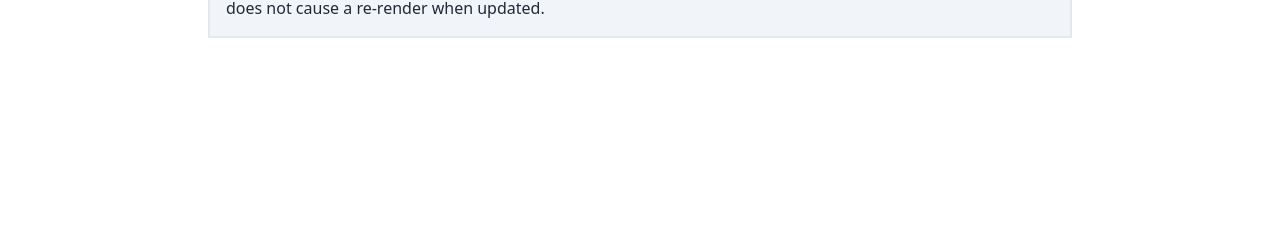
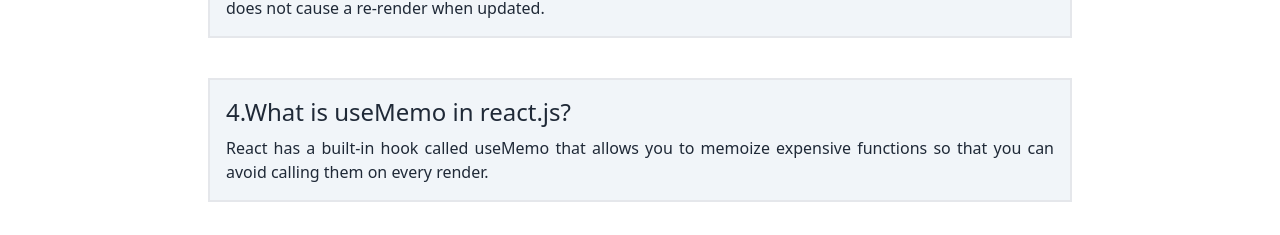
Before and after one commit to ashikur-rahman-asif/Monster-9, a React (Vite) app: page /blogs in a window 1280 px wide. Shown: the part 562-797 px from the top of the page. Built offline with nearby package versions, Linux system fonts and the light colour scheme.

Commit message:
question 4 added

```diff
--- a/src/components/Blogs/Blogs.jsx
+++ b/src/components/Blogs/Blogs.jsx
@@ -30,6 +30,14 @@ const Blogs = () => {
             </div>
           </div>
         </div>
+        <div className="mt-10">
+          <div className="grid grid-cols-1 gap-4 text-justify">
+            <div className="border-solid border-2 p-4 bg-slate-100">
+              <h3 className="text-2xl">4.What is useMemo in react.js?</h3>
+              <p className="mt-2">React has a built-in hook called useMemo that allows you to memoize expensive functions so that you can avoid calling them on every render.</p>
+            </div>
+          </div>
+        </div>
      </div>
     </div>
   );
```
